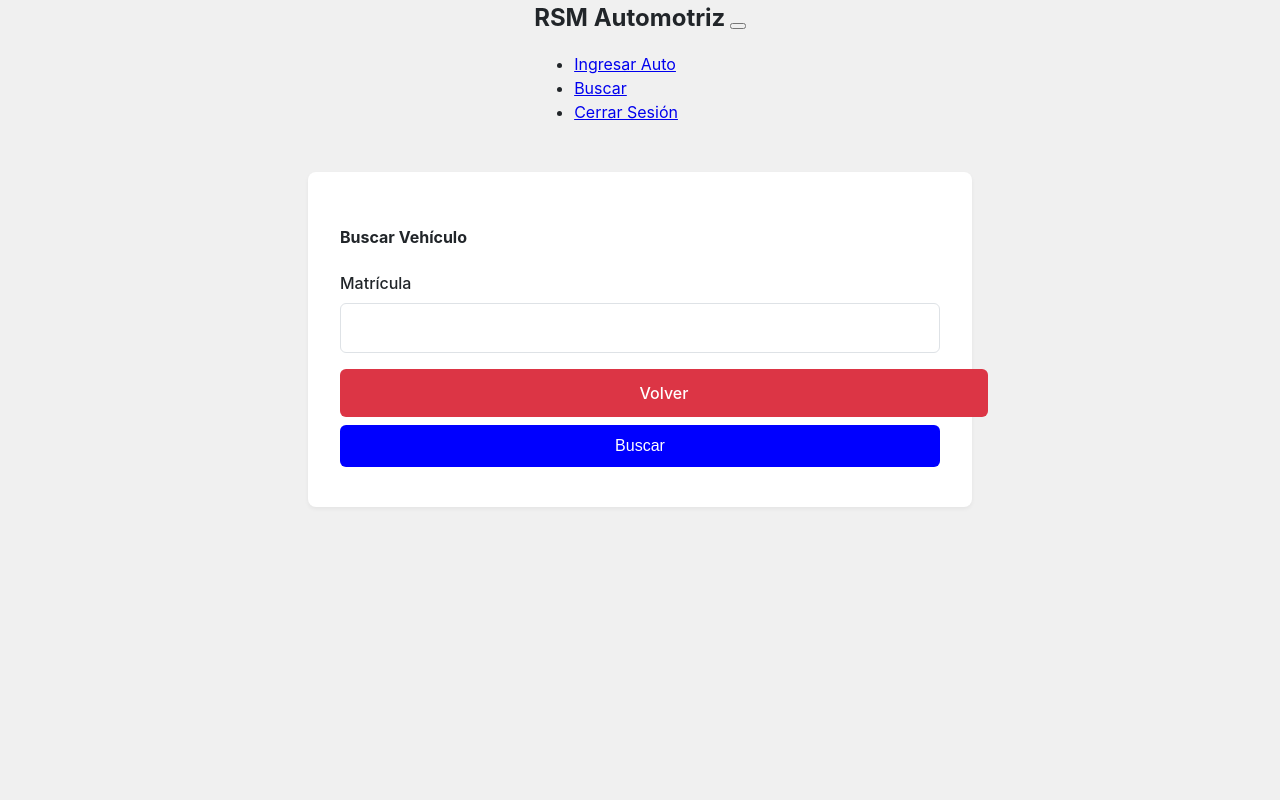
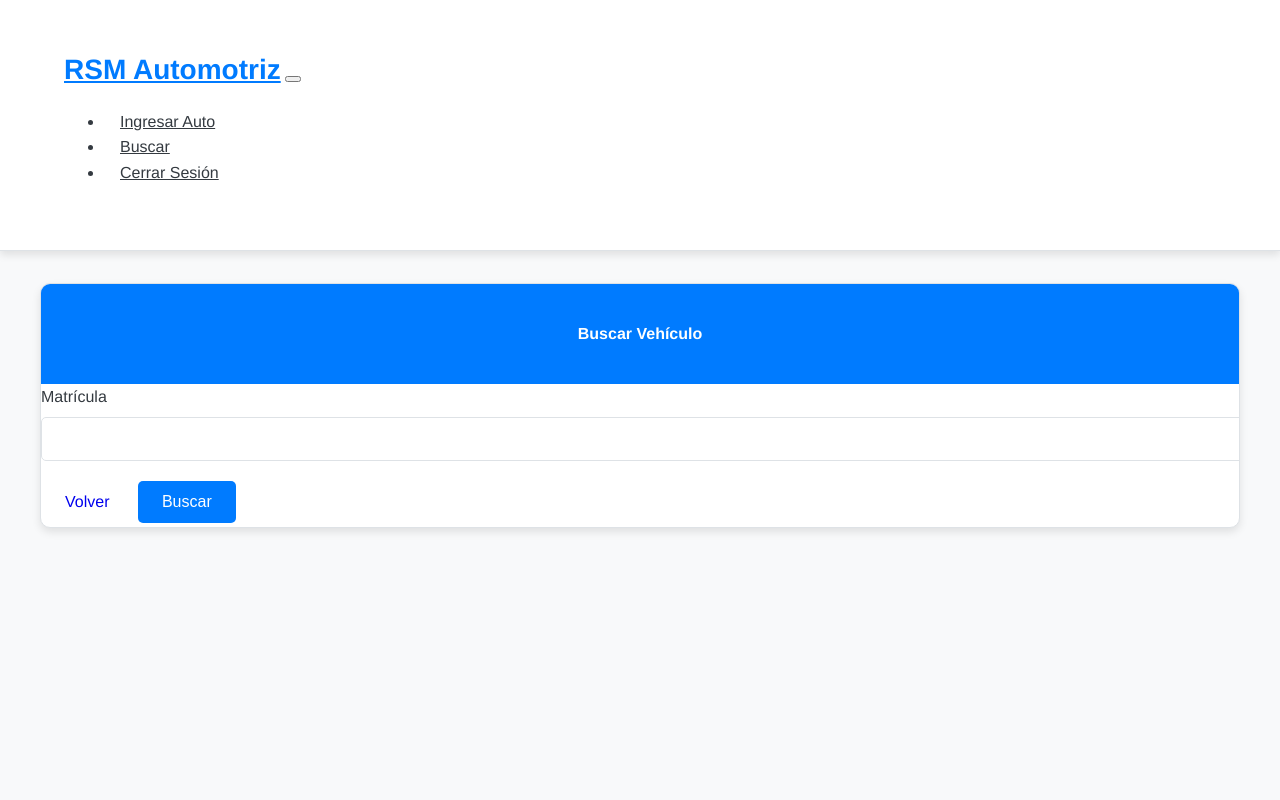
Before and after one commit to RSMAutomotriz/RSMAutomotriz.github.io, a Flask app: page /buscar in a window 1280 px wide. Run offline with Flask 3, Linux system fonts and the light colour scheme; the visitor is signed in with stand-in values (Sample User, id 1).

Commit message:
Update style.css

```diff
--- a/static/css/style.css
+++ b/static/css/style.css
@@ -1,18 +1,22 @@
 :root {
-    --primary-color: #0000ff;
+    --primary-color: #007bff;
+    --secondary-color: #6c757d;
+    --success-color: #28a745;
     --danger-color: #dc3545;
-    --text-color: #212529;
-    --light-bg: #f0f0f0;
+    --text-color: #343a40;
+    --background-color: #f8f9fa;
+    --card-bg: #ffffff;
     --border-color: #dee2e6;
     --white: #ffffff;
+    --shadow-color: rgba(0, 0, 0, 0.1);
 }
 
 /* Base Styles */
 body {
-    font-family: -apple-system, BlinkMacSystemFont, 'Segoe UI', Roboto, Oxygen, Ubuntu, Cantarell, sans-serif;
-    line-height: 1.5;
+    font-family: 'Helvetica Neue', Arial, sans-serif;
+    line-height: 1.6;
     color: var(--text-color);
-    background-color: var(--light-bg);
+    background-color: var(--background-color);
     margin: 0;
     padding: 0;
     min-height: 100vh;
@@ -22,7 +26,7 @@
 .container {
     max-width: 1200px;
     margin: 0 auto;
-    padding: 0 1rem;
+    padding: 2rem;
 }
 
 /* Header and Navigation */
@@ -33,16 +37,27 @@
 }
 
 .navbar {
-    display: flex;
-    justify-content: space-between;
-    align-items: center;
+    background-color: var(--white);
+    box-shadow: 0 4px 8px var(--shadow-color);
+    padding: 1rem 2rem;
+    border-bottom: 1px solid var(--border-color);
 }
 
 .navbar-brand {
-    font-size: 1.5rem;
+    color: var(--primary-color);
     font-weight: bold;
+    font-size: 1.75rem;
+    transition: color 0.3s ease;
+}
+
+.navbar-nav .nav-link {
     color: var(--text-color);
-    text-decoration: none;
+    margin: 0 1rem;
+    transition: color 0.3s ease;
+}
+
+.navbar-nav .nav-link:hover {
+    color: var(--primary-color);
 }
 
 .navbar-buttons {
@@ -52,13 +67,20 @@
 
 /* Card Styles */
 .card {
-    background-color: var(--white);
-    border-radius: 8px;
-    border: none;
-    box-shadow: 0 2px 4px rgba(0, 0, 0, 0.05);
-    margin: 2rem auto;
-    max-width: 600px;
-    padding: 2rem;
+    background-color: var(--card-bg);
+    border-radius: 10px;
+    border: 1px solid var(--border-color);
+    box-shadow: 0 4px 8px var(--shadow-color);
+    margin-bottom: 2rem;
+    overflow: hidden;
+}
+
+.card-header {
+    background-color: var(--primary-color);
+    color: var(--white);
+    padding: 1rem;
+    font-weight: bold;
+    text-align: center;
 }
 
 .card-title {
@@ -81,23 +103,19 @@
 }
 
 .form-control {
-    display: block;
     width: 100%;
     padding: 0.75rem;
+    border: 1px solid var(--border-color);
+    border-radius: 5px;
     font-size: 1rem;
-    line-height: 1.5;
-    color: var(--text-color);
     background-color: var(--white);
-    border: 1px solid var(--border-color);
-    border-radius: 6px;
-    margin-bottom: 1rem;
-    box-sizing: border-box;
+    transition: border-color 0.3s, box-shadow 0.3s;
 }
 
 .form-control:focus {
+    outline: none;
     border-color: var(--primary-color);
-    outline: 0;
-    box-shadow: 0 0 0 2px rgba(0, 0, 255, 0.1);
+    box-shadow: 0 0 0 2px rgba(0, 123, 255, 0.25);
 }
 
 textarea.form-control {
@@ -115,11 +133,9 @@
     cursor: pointer;
     padding: 0.75rem 1.5rem;
     font-size: 1rem;
-    border-radius: 6px;
-    transition: all 0.2s ease-in-out;
+    border-radius: 5px;
+    transition: background-color 0.3s, transform 0.2s;
     border: none;
-    width: 100%;
-    margin-bottom: 0.5rem;
 }
 
 .btn-primary {
@@ -128,16 +144,17 @@
 }
 
 .btn-primary:hover {
-    background-color: #0000dd;
+    background-color: #0056b3;
+    transform: translateY(-2px);
 }
 
-.btn-danger {
-    background-color: var(--danger-color);
+.btn-secondary {
+    background-color: var(--secondary-color);
     color: var(--white);
 }
 
-.btn-danger:hover {
-    background-color: #bb2d3b;
+.btn-secondary:hover {
+    background-color: #5a6268;
 }
 
 .btn-group {
```
Also changed, not shown: other parts of static/css/style.css (+28 -11 lines).
